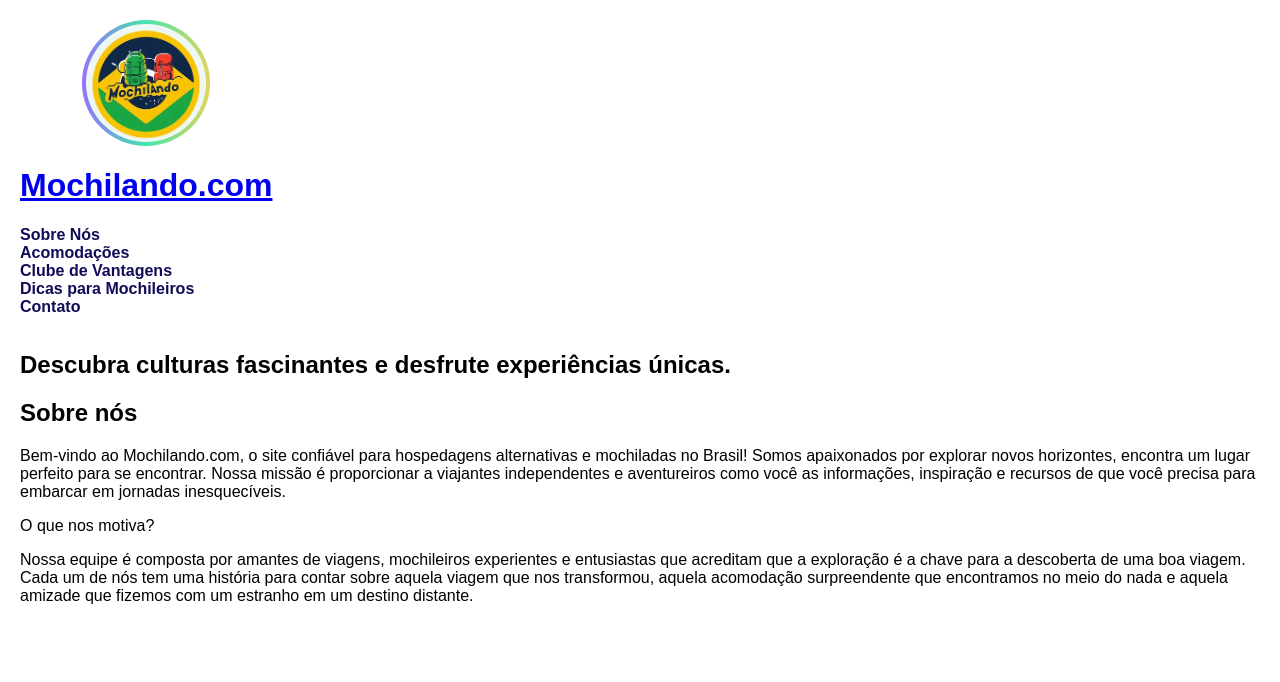
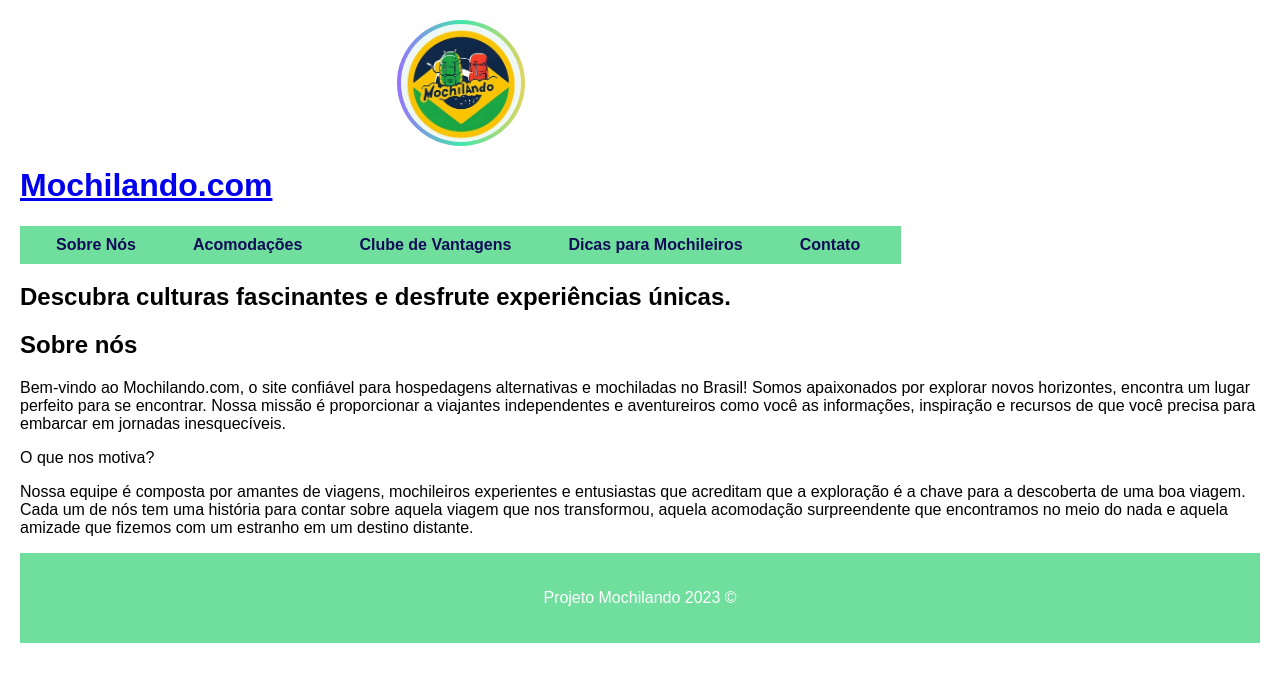
Before and after one commit to alexandreorisch/Mochilando, a plain HTML site: page index.html in a window 1280 px wide. Drawn offline with Linux system fonts and the light colour scheme.

Commit message:
Alterações

```diff
--- a/index.html
+++ b/index.html
@@ -51,7 +51,7 @@
         </section>
     </main>
     <footer>
-
+        <p>Projeto Mochilando 2023 ©</p>
     </footer>
 </body>
 </html>
--- a/styles.css
+++ b/styles.css
@@ -61,3 +61,56 @@ input, textarea {
     margin-bottom: 16px;
     box-sizing: border-box;
 }
+
+nav {
+  background-color: #70df9e;
+  padding: 10px;
+}
+
+nav ul {
+  list-style: none;
+  margin: 0;
+  padding: 0;
+  display: flex;
+  justify-content: center;
+}
+
+nav li {
+  margin: 0 10px;
+}
+
+nav a {
+  text-decoration: none;
+  color: white;
+  font-weight: bold;
+  padding: 8px 16px;
+  border-radius: 4px;
+  transition: background-color 0.3s ease;
+}
+
+nav a:hover {
+  background-color: #555;
+}
+
+
+nav a.current {
+  background-color: #555;
+}
+
+footer {
+  background-color: #70df9e;
+  color: white;
+  padding: 20px;
+  text-align: center;
+}
+
+
+footer a {
+  color: #81db85;
+  text-decoration: none;
+  font-weight: bold;
+}
+
+footer a:hover {
+  text-decoration: underline;
+}
```
Also changed, not shown: 186 Lapa Central Hostel.html (+1 -1 lines), CabanaCopaUrban.html (+1 -1 lines), acomodacoes.html (+1 -1 lines), cid_ho_rj.html (+1 -1 lines), club.html (+1 -1 lines), contato.html (+1 -1 lines), dicas.html (+1 -1 lines), sobrenos.html (+1 -1 lines).
